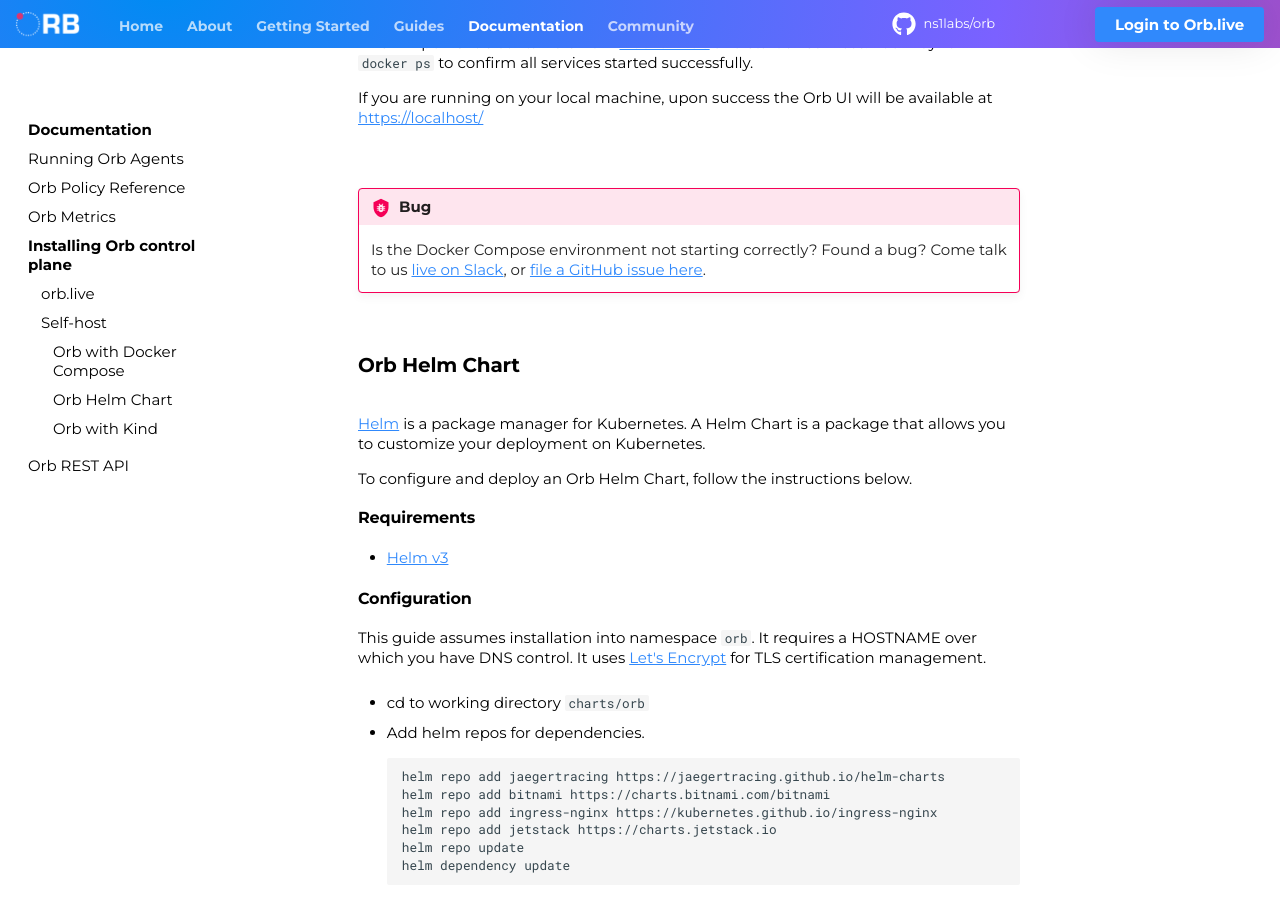
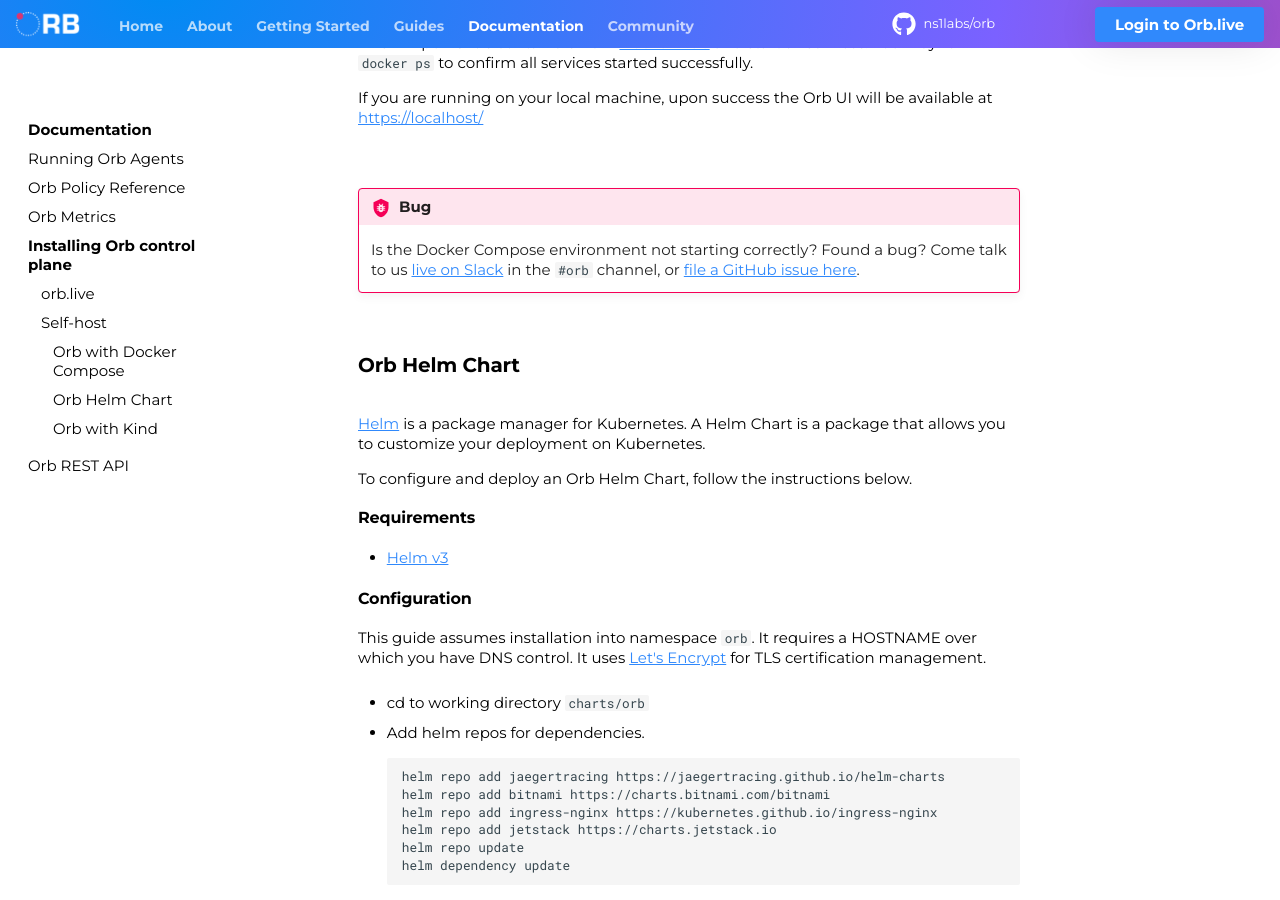
Before and after one commit to orb-community/orb-website, an MkDocs documentation site: the page built from docs/documentation/install.md, in a window 1280 px wide and 900 px high, scrolled down 2157 px. Built offline with MkDocs 1.6.1 and Material for MkDocs 9.7.7, drawn with Linux system fonts in a browser that asks for light colours; some of the changed text lies outside the part shown.

Commit message:
slack address update

```diff
--- a/docs/documentation/install.md
+++ b/docs/documentation/install.md
@@ -59,7 +59,7 @@
 
 !!! bug
 
-    Is the Docker Compose environment not starting correctly? Found a bug? Come talk to us [live on Slack](https://netdev.chat/), or [file a GitHub issue here](https://github.com/ns1labs/orb/issues/new/choose).
+    Is the Docker Compose environment not starting correctly? Found a bug? Come talk to us [live on Slack](https://netdev.chat/) in the `#orb` channel, or [file a GitHub issue here](https://github.com/ns1labs/orb/issues/new/choose).
 
 ### Orb Helm Chart
 [Helm](https://helm.sh/) is a package manager for Kubernetes. A Helm Chart is a package that allows you to customize your deployment on Kubernetes.
@@ -123,7 +123,7 @@
 
 !!! bug
 
-    Is the Helm deployment not working correctly? Found a bug? Come talk to us [live on Slack](https://netdev.chat/),
+    Is the Helm deployment not working correctly? Found a bug? Come talk to us [live on Slack](https://netdev.chat/) in the `#orb` channel,
     or [file a GitHub issue here](https://github.com/ns1labs/orb/issues/new/choose).
 
 
--- a/mkdocs.yml
+++ b/mkdocs.yml
@@ -66,7 +66,7 @@
     - icon: fontawesome/brands/docker
       link: https://hub.docker.com/r/ns1labs
     - icon: fontawesome/brands/slack
-      link: https://join.slack.com/t/ns1labs/shared_invite/zt-qqsm5cb4-9fsq1xa~R3h~nX6W0sJzmA
+      link: https://netdev.chat/
     - icon: octicons/mail-24
       link: "mailto:info@pktvisor.dev"
   analytics:
```
Also changed, not shown: docs/contact.md (+1 -1 lines), docs/documentation/running_orb_agent.md (+1 -1 lines).
